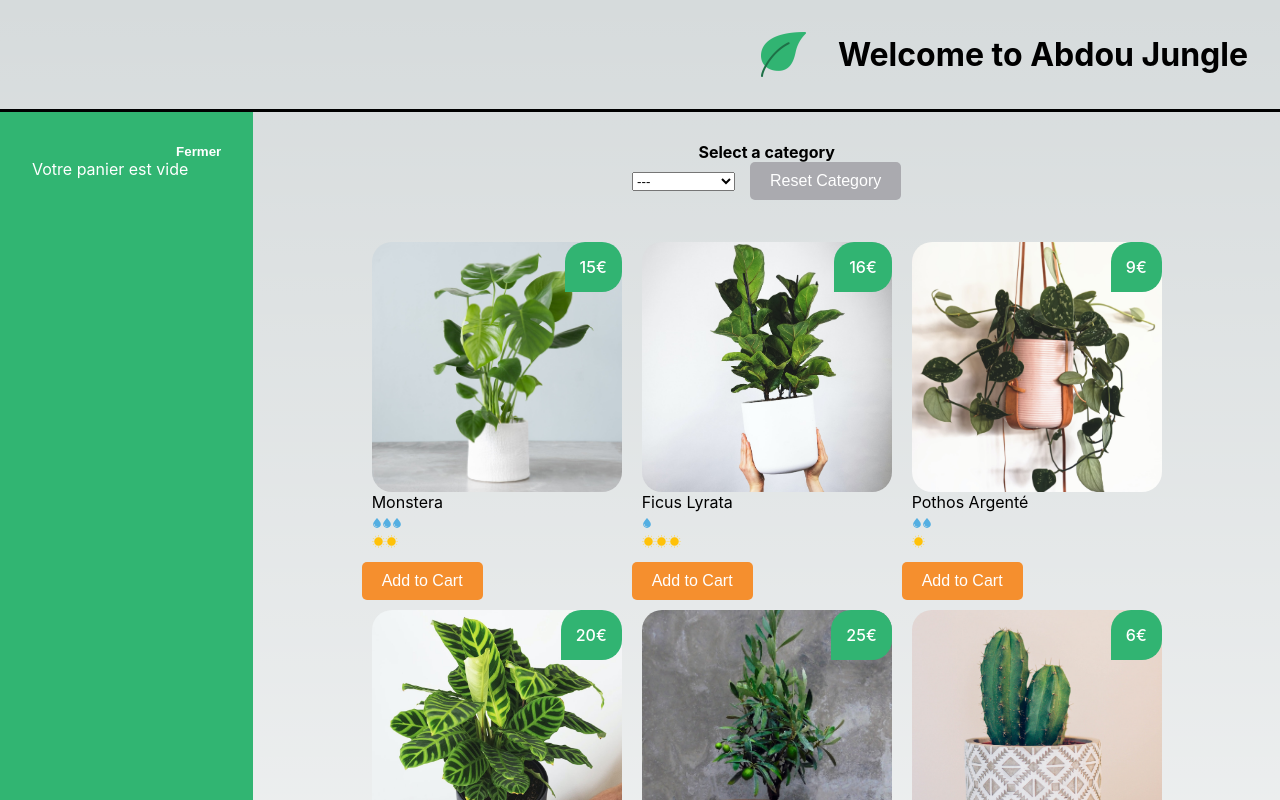
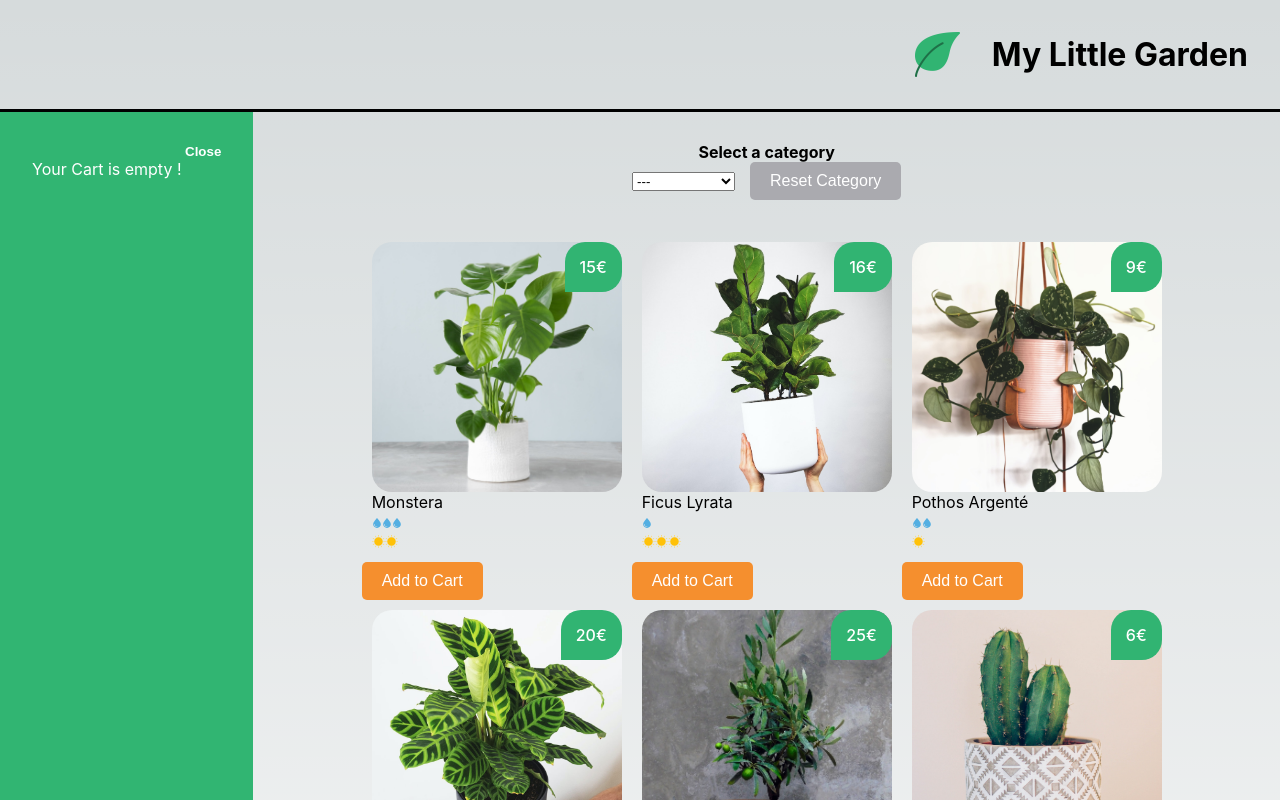
Before and after one commit to selsebil-ben/My-Little-Garden, a Next.js app: page / in a window 1280 px wide. Shown: the top 800 px of the page. Built offline with nearby package versions, Linux system fonts and the light colour scheme.

Commit message:
upd cart

```diff
--- a/src/app/page.tsx
+++ b/src/app/page.tsx
@@ -50,7 +50,7 @@ function App() {
 
 				 {/*<img src={logo} alt='logo-la-maison-jungle' className={styles.lmjlogo} /> */}
 
-				<h1 className={styles.lmjtitle}>Welcome to Abdou Jungle</h1>
+				<h1 className={styles.lmjtitle}>My Little Garden</h1>
 			</Banner>
 			<div className={styles.lmjlayoutinner}>
 				<Cart cart={cart} updateCart={updateCart} />
--- a/src/components/Cart.tsx
+++ b/src/components/Cart.tsx
@@ -17,11 +17,11 @@ function Cart({ cart, updateCart } : any) {
 				className={styles.lmjcarttogglebutton}
 				onClick={() => setIsOpen(false)}
 			>
-				Fermer
+				Close
 			</button>
 			{cart.length > 0 ? (
 				<div>
-					<h2>Panier</h2>
+					<h2>Cart</h2>
 					<ul>
 						{cart.map(({ name, price, amount } : any, index : any) => (
 							<div key={`${name}-${index}`}>
@@ -33,7 +33,7 @@ function Cart({ cart, updateCart } : any) {
 					<button className={styles.otherbutton} onClick={() => updateCart([])}>Clear your Cart</button>
 				</div>
 			) : (
-				<div>Votre panier est vide</div>
+				<div>Your Cart is empty !</div>
 			)}
 		</div>
 	) : (
@@ -42,7 +42,7 @@ function Cart({ cart, updateCart } : any) {
 				className={styles.lmjcarttogglebutton}
 				onClick={() => setIsOpen(true)}
 			>
-				Ouvrir le Panier
+				Open the cart
 			</button>
 		</div>
 	)
```
